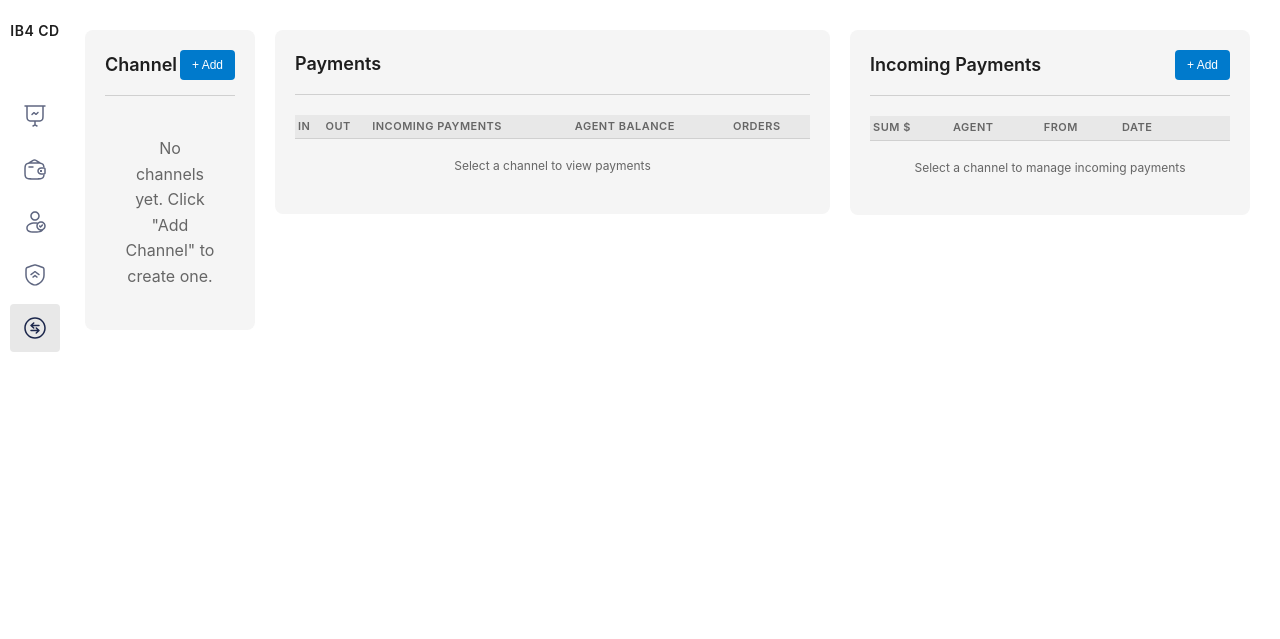
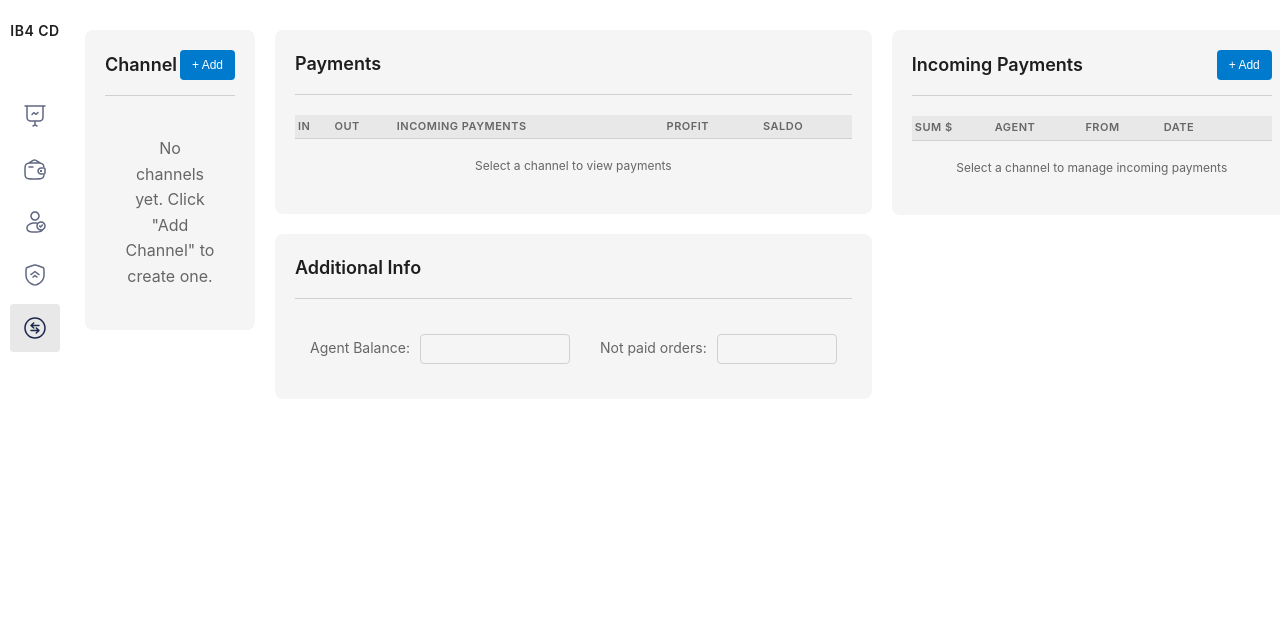
Before and after one commit to kilerin/IB4, a Flask app: page /transit-payments in a window 1280 px wide. Shown: the top 639 px of the page. Run offline with Flask 3, Linux system fonts and the light colour scheme; the visitor is signed in with stand-in values (Sample User, id 1); data that the repository does not hold is empty.

Commit message:
Add Additional Info panel with Agent Balance and Not paid orders fields
- Add agent_balance and not_paid_orders columns to Channel model
- Add Additional Info panel below Payments table with two numeric fields
- Implement Saldo calculation: In - Out + Incoming payments + Agent Balance + Not paid orders
- Format numbers with space as thousands separator
- Remove spinners from number input fields
- Auto-reload Payments table when Agent Balance or Not paid orders are updated

```diff
--- a/app.py
+++ b/app.py
@@ -1,7 +1,7 @@
 from flask import Flask, render_template, jsonify, request, send_file, session, redirect, url_for
 from functools import wraps
 from flask_sqlalchemy import SQLAlchemy
-from sqlalchemy import func
+from sqlalchemy import func, case
 from datetime import datetime, timedelta
 import os
 import requests
@@ -130,6 +130,8 @@ class Channel(db.Model):
     id = db.Column(db.Integer, primary_key=True)
     name = db.Column(db.String(200), nullable=False)
     transaction_type = db.Column(db.String(50), nullable=False)  # Sell usdt, Buy usdt, Alex, Agent, Loan, Expence, Other, Transit
+    agent_balance = db.Column(db.Float, nullable=False, default=0.0)
+    not_paid_orders = db.Column(db.Integer, nullable=False, default=0)
     created_at = db.Column(db.DateTime, default=datetime.utcnow)
     updated_at = db.Column(db.DateTime, default=datetime.utcnow, onupdate=datetime.utcnow)
 
@@ -2307,6 +2309,8 @@ def get_channels():
             'id': ch.id,
             'name': ch.name,
             'transaction_type': ch.transaction_type,
+            'agent_balance': getattr(ch, 'agent_balance', 0.0),
+            'not_paid_orders': getattr(ch, 'not_paid_orders', 0),
             'created_at': ch.created_at.isoformat() if ch.created_at else None,
             'updated_at': ch.updated_at.isoformat() if ch.updated_at else None
         } for ch in channels]
@@ -2340,6 +2344,8 @@ def create_channel():
             'id': channel.id,
             'name': channel.name,
             'transaction_type': channel.transaction_type,
+            'agent_balance': getattr(channel, 'agent_balance', 0.0),
+            'not_paid_orders': getattr(channel, 'not_paid_orders', 0),
             'created_at': channel.created_at.isoformat() if channel.created_at else None,
             'updated_at': channel.updated_at.isoformat() if channel.updated_at else None
         }
@@ -2352,20 +2358,33 @@ def update_channel(channel_id):
     data = request.json
     name = data.get('name', '').strip()
     transaction_type = data.get('transaction_type', '').strip()
-
-    if not name:
-        return jsonify({'error': 'Channel name is required'}), 400
-
-    if not transaction_type:
-        return jsonify({'error': 'Transaction type is required'}), 400
-
-    # Validate transaction type
-    valid_types = ['Sell usdt', 'Buy usdt', 'Alex', 'Agent', 'Loan', 'Expence', 'Other', 'Transit']
-    if transaction_type not in valid_types:
-        return jsonify({'error': 'Invalid transaction type'}), 400
-
-    channel.name = name
-    channel.transaction_type = transaction_type
+    agent_balance = data.get('agent_balance')
+    not_paid_orders = data.get('not_paid_orders')
+
+    # Only validate name and transaction_type if they are being updated (not empty)
+    if name:
+        channel.name = name
+
+    if transaction_type:
+        # Validate transaction type
+        valid_types = ['Sell usdt', 'Buy usdt', 'Alex', 'Agent', 'Loan', 'Expence', 'Other', 'Transit']
+        if transaction_type not in valid_types:
+            return jsonify({'error': 'Invalid transaction type'}), 400
+        channel.transaction_type = transaction_type
+
+    # Update agent_balance and not_paid_orders if provided
+    if agent_balance is not None:
+        try:
+            channel.agent_balance = float(agent_balance)
+        except (ValueError, TypeError):
+            return jsonify({'error': 'Invalid agent_balance value'}), 400
+
+    if not_paid_orders is not None:
+        try:
+            channel.not_paid_orders = int(not_paid_orders)
+        except (ValueError, TypeError):
+            return jsonify({'error': 'Invalid not_paid_orders value'}), 400
+
     channel.updated_at = datetime.utcnow()
     db.session.commit()
 
@@ -2375,6 +2394,8 @@ def update_channel(channel_id):
             'id': channel.id,
             'name': channel.name,
             'transaction_type': channel.transaction_type,
+            'agent_balance': getattr(channel, 'agent_balance', 0.0),
+            'not_paid_orders': getattr(channel, 'not_paid_orders', 0),
             'created_at': channel.created_at.isoformat() if channel.created_at else None,
             'updated_at': channel.updated_at.isoformat() if channel.updated_at else None
         }
@@ -2411,8 +2432,12 @@ def get_channel_payments(channel_id):
     incoming_payments = IncomingPayment.query.filter_by(channel_id=channel_id).all()
     inc_pmts_sum = sum(payment.sum_amount for payment in incoming_payments if payment.sum_amount)
 
-    agent_balance = 0.0  # Placeholder - needs business logic
-    orders = len(transactions)  # Total number of transactions
+    # Get agent_balance and not_paid_orders from channel
+    agent_balance = getattr(channel, 'agent_balance', 0.0) or 0.0
+    not_paid_orders = getattr(channel, 'not_paid_orders', 0) or 0
+
+    # Calculate Saldo: In - Out + Incoming payments + Agent Balance + Not paid orders
+    saldo = total_in - total_out + inc_pmts_sum + agent_balance + not_paid_orders
 
     return jsonify({
         'channel_id': channel.id,
@@ -2420,8 +2445,9 @@ def get_channel_payments(channel_id):
         'in': round(total_in, 2),
         'out': round(total_out, 2),
         'inc_pmts': round(inc_pmts_sum, 2),  # Sum of all Incoming Payments
-        'agent_balance': agent_balance,
-        'orders': orders
+        'agent_balance': round(agent_balance, 2),
+        'not_paid_orders': not_paid_orders,
+        'saldo': round(saldo, 2)
     })
 
 @app.route('/api/channels/<int:channel_id>/incoming-payments', methods=['GET'])
@@ -2430,13 +2456,18 @@ def get_channel_incoming_payments(channel_id):
     channel = Channel.query.get_or_404(channel_id)
 
     # Sort by date ascending (oldest first), then by created_at ascending
-    # For SQLite compatibility, use case when date is null
-    from sqlalchemy import case
-    payments = IncomingPayment.query.filter_by(channel_id=channel_id).order_by(
-        case((IncomingPayment.date.is_(None), 1), else_=0),
-        IncomingPayment.date.asc(),
-        IncomingPayment.created_at.asc()
-    ).all()
+    # Payments without date go to the end
+    try:
+        # Try to sort with date first
+        payments_with_date = IncomingPayment.query.filter_by(channel_id=channel_id).filter(IncomingPayment.date.isnot(None)).order_by(IncomingPayment.date.asc(), IncomingPayment.created_at.asc()).all()
+        payments_without_date = IncomingPayment.query.filter_by(channel_id=channel_id).filter(IncomingPayment.date.is_(None)).order_by(IncomingPayment.created_at.asc()).all()
+        payments = payments_with_date + payments_without_date
+    except Exception as e:
+        # Fallback to simple sorting if date filtering doesn't work
+        print(f"Error in sorting: {e}")
+        payments = IncomingPayment.query.filter_by(channel_id=channel_id).order_by(
+            IncomingPayment.created_at.asc()
+        ).all()
 
     incoming_payments = []
     for payment in payments:
--- a/static/css/style.css
+++ b/static/css/style.css
@@ -867,6 +867,35 @@ tbody tr:hover {
     border: none !important;
 }
 
+.transit-additional-panel {
+    margin-bottom: 0;
+    border: none !important;
+}
+
+.transit-additional-panel .form-input {
+    border: 1px solid var(--border-color);
+    border-radius: 4px;
+    background-color: var(--bg-color);
+    color: var(--text-color);
+}
+
+.transit-additional-panel .form-input:focus {
+    outline: none;
+    border-color: var(--accent-color);
+    background-color: var(--bg-secondary);
+}
+
+/* Убираем стрелки в числовых полях */
+.transit-number-input::-webkit-outer-spin-button,
+.transit-number-input::-webkit-inner-spin-button {
+    -webkit-appearance: none;
+    margin: 0;
+}
+
+.transit-number-input[type="number"] {
+    -moz-appearance: textfield;
+}
+
 /* Reserves */
 .btn-reserve {
     margin-top: 8px;
--- a/static/js/transit_payments.js
+++ b/static/js/transit_payments.js
@@ -15,6 +15,7 @@ document.addEventListener('DOMContentLoaded', async function() {
         selectedChannelId = channelId;
         await loadChannelPayments(channelId);
         await loadIncomingPayments(channelId);
+        await loadChannelAdditionalInfo(channelId);
         loadChannels(); // Refresh to update selected state
     } else {
         // Clear incoming payments table if no channel selected
@@ -25,6 +26,9 @@ document.addEventListener('DOMContentLoaded', async function() {
                 </td>
             </tr>
         `;
+        // Clear additional info fields
+        document.getElementById('agentBalanceInput').value = '';
+        document.getElementById('notPaidOrdersInput').value = '';
     }
 
     // Close modals when clicking outside
@@ -101,7 +105,166 @@ async function selectChannel(channelId) {
     localStorage.setItem('lastSelectedChannelId', channelId.toString());
     await loadChannelPayments(channelId);
     await loadIncomingPayments(channelId);
+    await loadChannelAdditionalInfo(channelId);
     loadChannels(); // Refresh to update selected state
+}
+
+// Load additional info (agent balance, not paid orders) for a channel
+async function loadChannelAdditionalInfo(channelId) {
+    try {
+        const response = await fetch(`/api/channels`);
+        const data = await response.json();
+        const channel = data.channels.find(c => c.id === channelId);
+        if (channel) {
+            document.getElementById('agentBalanceInput').value = formatNumberWithSpaces(channel.agent_balance || 0, 2);
+            document.getElementById('notPaidOrdersInput').value = formatNumberWithSpaces(channel.not_paid_orders || 0, 0);
+        }
+    } catch (error) {
+        console.error('Error loading channel additional info:', error);
+    }
+}
+
+// Format number with space as thousands separator
+function formatNumberWithSpaces(value, decimals = 2) {
+    if (value === null || value === undefined || value === '') return '0';
+    const num = parseFloat(value);
+    if (isNaN(num)) return '0';
+
+    // Format with specified decimals
+    const formatted = num.toFixed(decimals);
+
+    // Split into integer and decimal parts
+    const parts = formatted.split('.');
+    const integerPart = parts[0];
+    const decimalPart = decimals > 0 ? '.' + parts[1] : '';
+
+    // Add space as thousands separator
+    const formattedInteger = integerPart.replace(/\B(?=(\d{3})+(?!\d))/g, ' ');
+
+    return formattedInteger + decimalPart;
+}
+
+// Parse formatted number (remove spaces and convert to number)
+function parseFormattedNumber(value) {
+    if (!value || value === '') return 0;
+    // Remove spaces and convert to number
+    const cleaned = value.toString().replace(/\s/g, '').replace(',', '.');
+    const num = parseFloat(cleaned);
+    return isNaN(num) ? 0 : num;
+}
+
+// Format Agent Balance input on focus
+function formatAgentBalanceInput(onFocus) {
+    const input = document.getElementById('agentBalanceInput');
+    if (onFocus) {
+        // On focus: show raw value without formatting
+        const value = parseFormattedNumber(input.value);
+        input.value = value === 0 ? '' : value.toString();
+    }
+}
+
+// Format Not paid orders input on focus
+function formatNotPaidOrdersInput(onFocus) {
+    const input = document.getElementById('notPaidOrdersInput');
+    if (onFocus) {
+        // On focus: show raw value without formatting
+        const value = parseFormattedNumber(input.value);
+        input.value = value === 0 ? '' : Math.floor(value).toString();
+    }
+}
+
+// Format and update Agent Balance
+async function formatAndUpdateAgentBalance() {
+    const input = document.getElementById('agentBalanceInput');
+    const agentBalance = parseFormattedNumber(input.value);
+    input.value = formatNumberWithSpaces(agentBalance, 2);
+    await updateChannelAgentBalance();
+}
+
+// Format and update Not paid orders
+async function formatAndUpdateNotPaidOrders() {
+    const input = document.getElementById('notPaidOrdersInput');
+    const notPaidOrders = Math.floor(parseFormattedNumber(input.value));
+    input.value = formatNumberWithSpaces(notPaidOrders, 0);
+    await updateChannelNotPaidOrders();
+}
+
+// Update channel agent balance
+async function updateChannelAgentBalance() {
+    if (!selectedChannelId) return;
+
+    const input = document.getElementById('agentBalanceInput');
+    const agentBalance = parseFormattedNumber(input.value);
+
+    try {
+        const response = await fetch(`/api/channels/${selectedChannelId}`, {
+            method: 'PUT',
+            headers: {
+                'Content-Type': 'application/json'
+            },
+            body: JSON.stringify({
+                agent_balance: agentBalance
+            })
+        });
+
+        if (!response.ok) {
+            const error = await response.json();
+            throw new Error(error.error || 'Failed to update agent balance');
+        }
+
+        // Reload channel data to get updated values
+        const channelResponse = await fetch(`/api/channels`);
+        const channelData = await channelResponse.json();
+        const channel = channelData.channels.find(c => c.id === selectedChannelId);
+        if (channel) {
+            document.getElementById('agentBalanceInput').value = formatNumberWithSpaces(channel.agent_balance || 0, 2);
+        }
+
+        // Reload payments table to update Saldo
+        await loadChannelPayments(selectedChannelId);
+    } catch (error) {
+        console.error('Error updating agent balance:', error);
+        showNotification('Error updating agent balance', 'error');
+    }
+}
+
+// Update channel not paid orders
+async function updateChannelNotPaidOrders() {
+    if (!selectedChannelId) return;
+
+    const input = document.getElementById('notPaidOrdersInput');
+    const notPaidOrders = Math.floor(parseFormattedNumber(input.value));
+
+    try {
+        const response = await fetch(`/api/channels/${selectedChannelId}`, {
+            method: 'PUT',
+            headers: {
+                'Content-Type': 'application/json'
+            },
+            body: JSON.stringify({
+                not_paid_orders: notPaidOrders
+            })
+        });
+
+        if (!response.ok) {
+            const error = await response.json();
+            throw new Error(error.error || 'Failed to update not paid orders');
+        }
+
+        // Reload channel data to get updated values
+        const channelResponse = await fetch(`/api/channels`);
+        const channelData = await channelResponse.json();
+        const channel = channelData.channels.find(c => c.id === selectedChannelId);
+        if (channel) {
+            document.getElementById('notPaidOrdersInput').value = formatNumberWithSpaces(channel.not_paid_orders || 0, 0);
+        }
+
+        // Reload payments table to update Saldo
+        await loadChannelPayments(selectedChannelId);
+    } catch (error) {
+        console.error('Error updating not paid orders:', error);
+        showNotification('Error updating not paid orders', 'error');
+    }
 }
 
 // Load incoming payments for a channel
@@ -318,7 +481,7 @@ function displayPayments(data) {
             <td>${formatAmount(data.out)}</td>
             <td>${formatAmount(data.inc_pmts)}</td>
             <td>${formatAmount(data.agent_balance)}</td>
-            <td>${data.orders}</td>
+            <td>${formatAmount(data.saldo)}</td>
         </tr>
     `;
 }
--- a/templates/transit_payments.html
+++ b/templates/transit_payments.html
@@ -14,6 +14,7 @@
     </div>
 
     <!-- Payments Panel (в центре) -->
+    <div style="display: flex; flex-direction: column; gap: 20px; flex: 1;">
         <div class="card transit-payments-panel">
             <div class="card-header">
                 <h2 class="card-title" id="paymentsTableTitle">Payments</h2>
@@ -25,8 +26,8 @@
                             <th>In</th>
                             <th>Out</th>
                             <th>Incoming payments</th>
-                        <th>Agent balance</th>
-                        <th>Orders</th>
+                            <th>Profit</th>
+                            <th>Saldo</th>
                         </tr>
                     </thead>
                     <tbody id="paymentsTable">
@@ -37,6 +38,24 @@
                         </tr>
                     </tbody>
                 </table>
+            </div>
+        </div>
+
+        <!-- Additional Info Panel -->
+        <div class="card transit-additional-panel">
+            <div class="card-header">
+                <h2 class="card-title">Additional Info</h2>
+            </div>
+            <div style="display: flex; gap: 30px; padding: 15px;">
+                <div style="display: flex; align-items: center; gap: 10px;">
+                    <label style="font-size: 14px; color: var(--text-secondary); white-space: nowrap;">Agent Balance:</label>
+                    <input type="text" id="agentBalanceInput" class="form-input transit-number-input" style="width: 150px; padding: 6px; font-size: 14px;" onblur="formatAndUpdateAgentBalance()" onfocus="formatAgentBalanceInput(true)">
+                </div>
+                <div style="display: flex; align-items: center; gap: 10px;">
+                    <label style="font-size: 14px; color: var(--text-secondary); white-space: nowrap;">Not paid orders:</label>
+                    <input type="text" id="notPaidOrdersInput" class="form-input transit-number-input" style="width: 120px; padding: 6px; font-size: 14px;" onblur="formatAndUpdateNotPaidOrders()" onfocus="formatNotPaidOrdersInput(true)">
+                </div>
+            </div>
         </div>
     </div>
 
```
Lines whose indentation alone changed are shown as unchanged.
